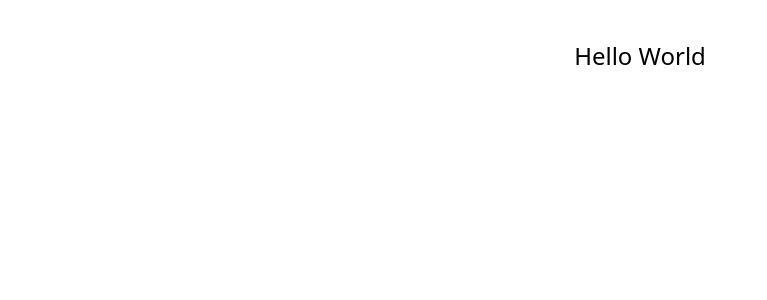
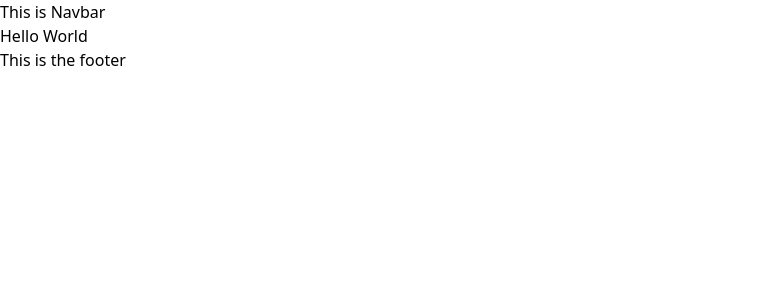
Before and after one commit to arnavanand2005/Portfolio-site, a React (Vite) app: page / in a window 1280 px wide. Shown: the top 300 px of the page, without its empty margins (0-767 px from the left). Built offline with nearby package versions, Linux system fonts and the light colour scheme.

Commit message:
components added

```diff
--- a/src/App.jsx
+++ b/src/App.jsx
@@ -1,9 +1,13 @@
 import React from 'react'
+import Navbar from './Components/Navbar.jsx'
+import Footer from './Components/Footer.jsx'
 
 const App = () => {
   return (
-    <div className='text-bold text-2xl text-center mt-10'>
+    <div>
+      <Navbar />
       <p>Hello World</p>
+    <Footer />
     </div>
   )
 }
--- /dev/null
+++ b/src/Components/Footer.jsx
@@ -0,0 +1,11 @@
+import React from 'react'
+
+const Footer = () => {
+  return (
+    <div>
+      This is the footer
+    </div>
+  )
+}
+
+export default Footer
--- /dev/null
+++ b/src/Components/Navbar.jsx
@@ -0,0 +1,11 @@
+import React from 'react'
+
+const Navbar = () => {
+  return (
+    <div>
+      This is Navbar
+    </div>
+  )
+}
+
+export default Navbar
```
